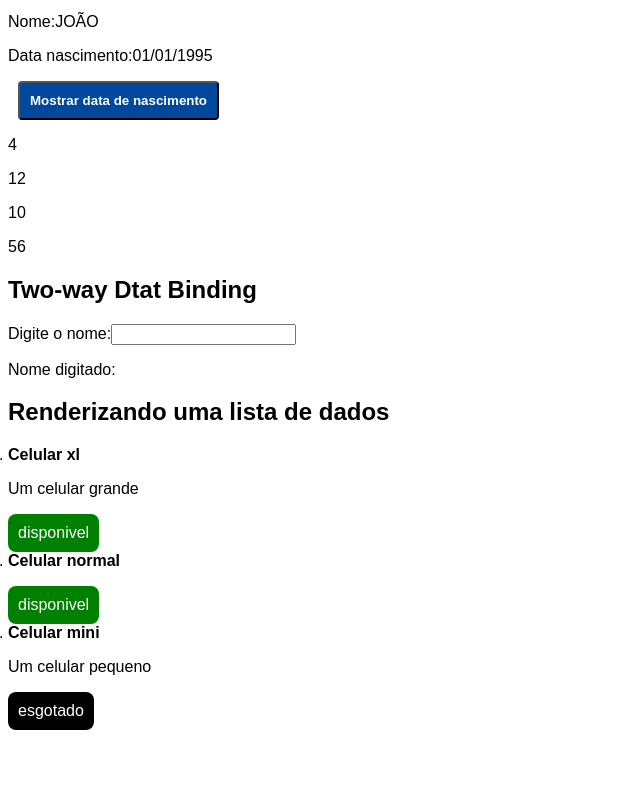
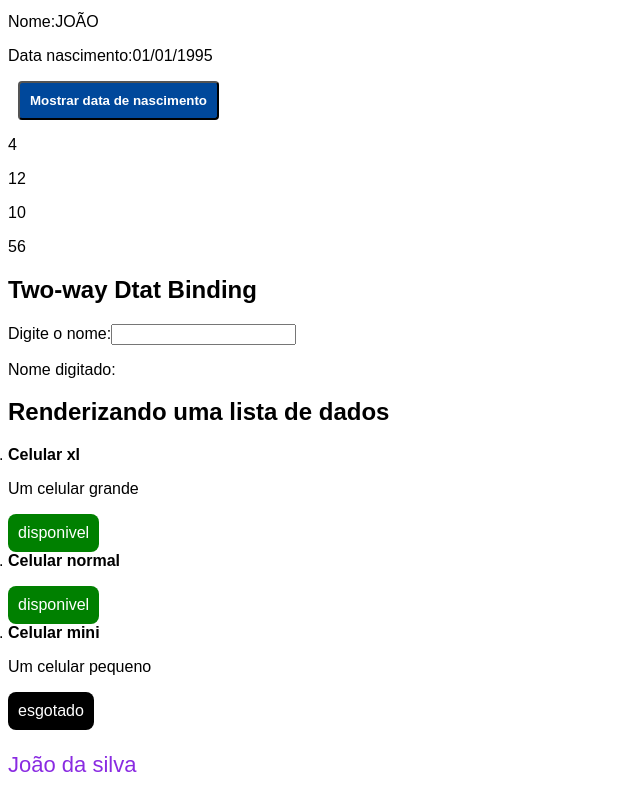
Before and after one commit to juceliocoelho2022/fundamentos-angular, an Angular app: page / in a window 1280 px wide. Shown: the part 348-1148 px from the top of the page, without its empty margins (0-640 px from the left). Before the commit the page ends 1094 px from the top, so only its background shows below. Built offline with nearby package versions, Linux system fonts and the light colour scheme.

Commit message:
personalizado

```diff
--- a/src/app/app.component.html
+++ b/src/app/app.component.html
@@ -3,3 +3,4 @@
 <app-pipe-customizado></app-pipe-customizado>
 <app-two-way-data-binding></app-two-way-data-binding>
 <app-renderizando-listas></app-renderizando-listas>
+<app-componente-personalizado nome="João" sobrenome=" da silva"></app-componente-personalizado>
--- a/src/app/app.module.ts
+++ b/src/app/app.module.ts
@@ -10,6 +10,7 @@ import { PipeCustomizadoComponent } from './pipe-customizado/pipe-customizado.co
 import { TwoWayDataBindingComponent } from './two-way-data-binding/two-way-data-binding.component';
 import { FormsModule } from '@angular/forms';
 import { RenderizandoListasComponent } from './renderizando-listas/renderizando-listas.component';
+import { ComponentePersonalizadoComponent } from './componente-personalizado/componente-personalizado.component';
 
 @NgModule({
   declarations: [
@@ -19,7 +20,8 @@ import { RenderizandoListasComponent } from './renderizando-listas/renderizando-
     MultiplicarPorPipe,
     PipeCustomizadoComponent,
     TwoWayDataBindingComponent,
-    RenderizandoListasComponent
+    RenderizandoListasComponent,
+    ComponentePersonalizadoComponent
   ],
   imports: [
     BrowserModule,
--- /dev/null
+++ b/src/app/componente-personalizado/componente-personalizado.component.css
@@ -0,0 +1,4 @@
+p{
+    color:blueviolet ;
+    font-size: 22px;
+}
--- /dev/null
+++ b/src/app/componente-personalizado/componente-personalizado.component.html
@@ -0,0 +1 @@
+<p>{{ nome }}{{ sobrenome}}</p>
```
Also changed, not shown: src/app/componente-personalizado/componente-personalizado.component.ts (added, +14 -0 lines), 1 other file (tests, documents, lock files or other folders).
